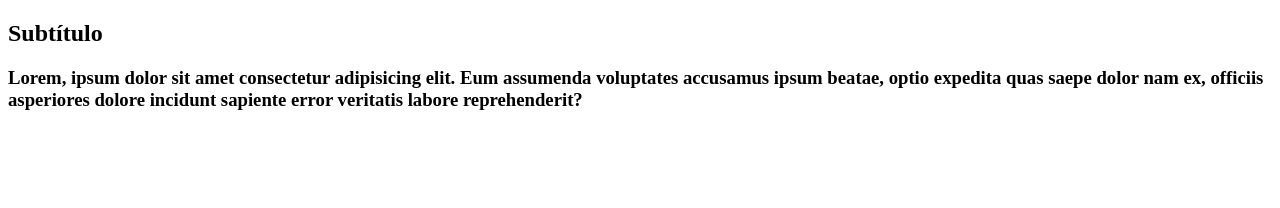
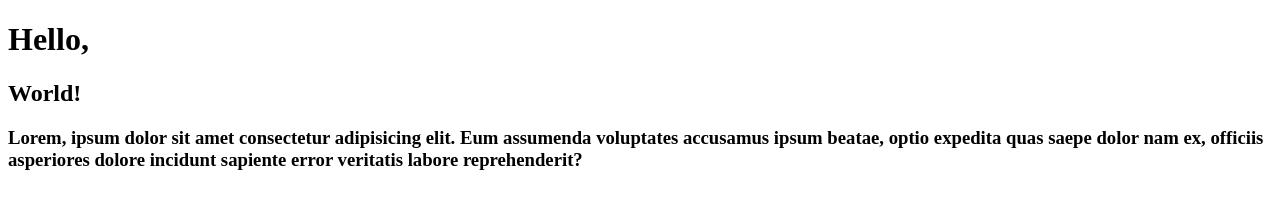
Before and after one commit to annesantos1990/curso-git, a plain HTML site: page index.html in a window 1280 px wide. Drawn offline with Linux system fonts and the light colour scheme.

Commit message:
[OUTRO DEV] Commit de alterações para atualizar

```diff
--- a/index.html
+++ b/index.html
@@ -6,7 +6,10 @@
     <title>Corrigido</title>
 </head>
 <body>
-    <h2>Subtítulo</h2>
+    <h1>
+        Hello,
+    </h1>
+    <h2>World!</h2>
     <h3>Lorem, ipsum dolor sit amet consectetur adipisicing elit. Eum assumenda voluptates accusamus ipsum beatae, optio expedita quas saepe dolor nam ex, officiis asperiores dolore incidunt sapiente error veritatis labore reprehenderit?</h3>
 </body>
 </html>
```
